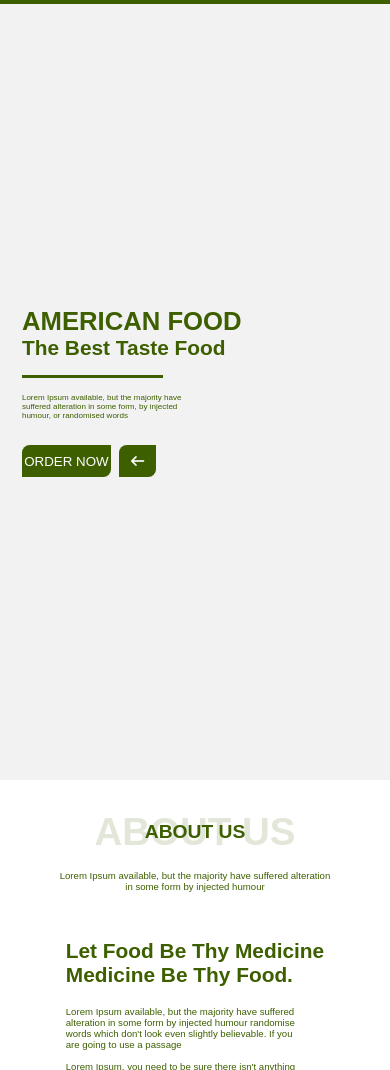
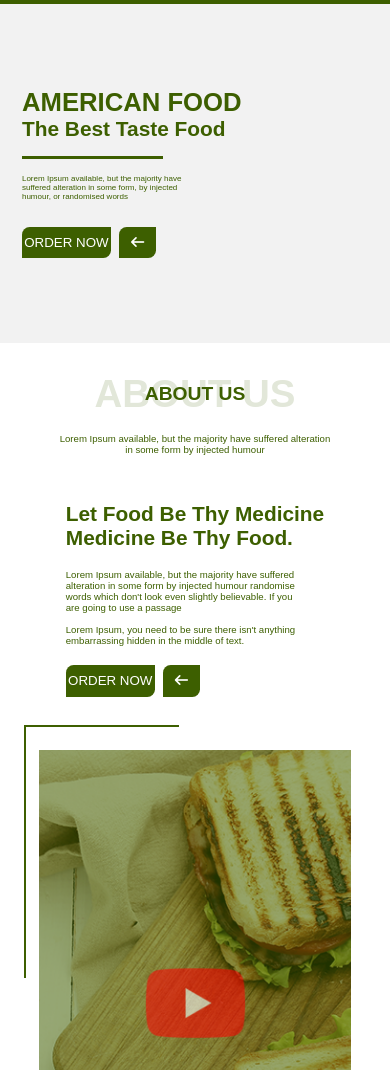
Before and after one commit to ImBasilio60/Papeterie, a plain HTML site: page index.html in a window 390 px wide. Shown: the part 30-1100 px from the top of the page. Drawn offline with nearby package versions, Linux system fonts and the light colour scheme; a web font is replaced by a local one.

Commit message:
modification des images medicines food

```diff
--- a/sass/component/_medicine-food.scss
+++ b/sass/component/_medicine-food.scss
@@ -3,16 +3,20 @@
 @use "../abstract/responsive" as *;
 
 section.medicine_food {
-  width: 100%;
   display: flex;
   justify-content: center;
   align-items: center;
   flex-direction: column;
   gap: calculateToMobile(138);
+  margin-left: calculateToMobile(57);
+  $ml: calculateToMobile(57);
+  width: calc(100% - $ml - $ml);
   @include Desktop {
     flex-direction: row;
     gap: calculateToRem(138);
     justify-content: center;
+    width: 100%;
+    margin-left: 0;
   }
   .text-container {
     .title {
@@ -56,6 +60,10 @@ section.medicine_food {
   }
   .image-container {
     position: relative;
+    width: 90%;
+    @include Desktop {
+      width: auto;
+    }
     img {
       height: 60vh;
     }
@@ -63,17 +71,16 @@ section.medicine_food {
       border: $primary-color solid calculateToMobile(7);
       border-right: none;
       border-bottom: none;
+      width: 50%;
+      height: 50%;
+      position: absolute;
+      top: -5%;
+      left: -5%;
       @include Desktop {
         border: $primary-color solid calculateToRem(7);
         border-right: none;
         border-bottom: none;
       }
-
-      width: 50%;
-      height: 50%;
-      position: absolute;
-      top: -5%;
-      left: -5%;
     }
   }
 }
--- a/sass/component/_transition_title.scss
+++ b/sass/component/_transition_title.scss
@@ -3,12 +3,16 @@
 @use "../abstract/responsive" as *;
 
 .transition__title {
+  padding: 0 calculateToMobile(57);
+  @include Desktop {
+    padding: 0 calculateToRem(57);
+  }
   text-align: center;
   div {
     margin-bottom: calculateToMobile(43);
-   @include Desktop{
-     margin-bottom: calculateToRem(43);
-   };
+    @include Desktop {
+      margin-bottom: calculateToRem(43);
+    }
     position: relative;
     .behind {
       z-index: -1;
@@ -16,9 +20,9 @@
       font-family: Roboto-Bold, sans-serif;
       color: #e2e7d9;
       font-size: calculateToMobile(100);
-      @include Desktop{
+      @include Desktop {
         font-size: calculateToRem(100);
-      };
+      }
     }
     .before {
       position: absolute;
@@ -26,9 +30,9 @@
       left: 50%;
       transform: translate(-50%, -50%);
       font-size: calculateToMobile(50);
-      @include Desktop{
+      @include Desktop {
         font-size: calculateToRem(50);
-      };
+      }
     }
     h1 {
       text-transform: uppercase;
@@ -37,8 +41,8 @@
 
   p {
     font-size: calculateToMobile(25);
-    @include Desktop{
+    @include Desktop {
       font-size: calculateToRem(25);
-    };
+    }
   }
 }
--- a/sass/layout/_banner.scss
+++ b/sass/layout/_banner.scss
@@ -8,11 +8,9 @@ section.banner {
   align-items: center;
   background: #f2f2f2;
   margin-bottom: calculateToRem(151);
-
-  $header: calculateToMobile(87);
-  $nav: calculateToMobile(87);
-  height: calc(100vh - ($header + $nav));
+  padding: calculateToMobile(220) 0;
   @include Desktop {
+    padding: 0;
     $header: calculateToRem(87);
     $nav: calculateToRem(87);
     height: calc(100vh - ($header + $nav));
```
Also changed, not shown: sass/main.css, 1 other file.
